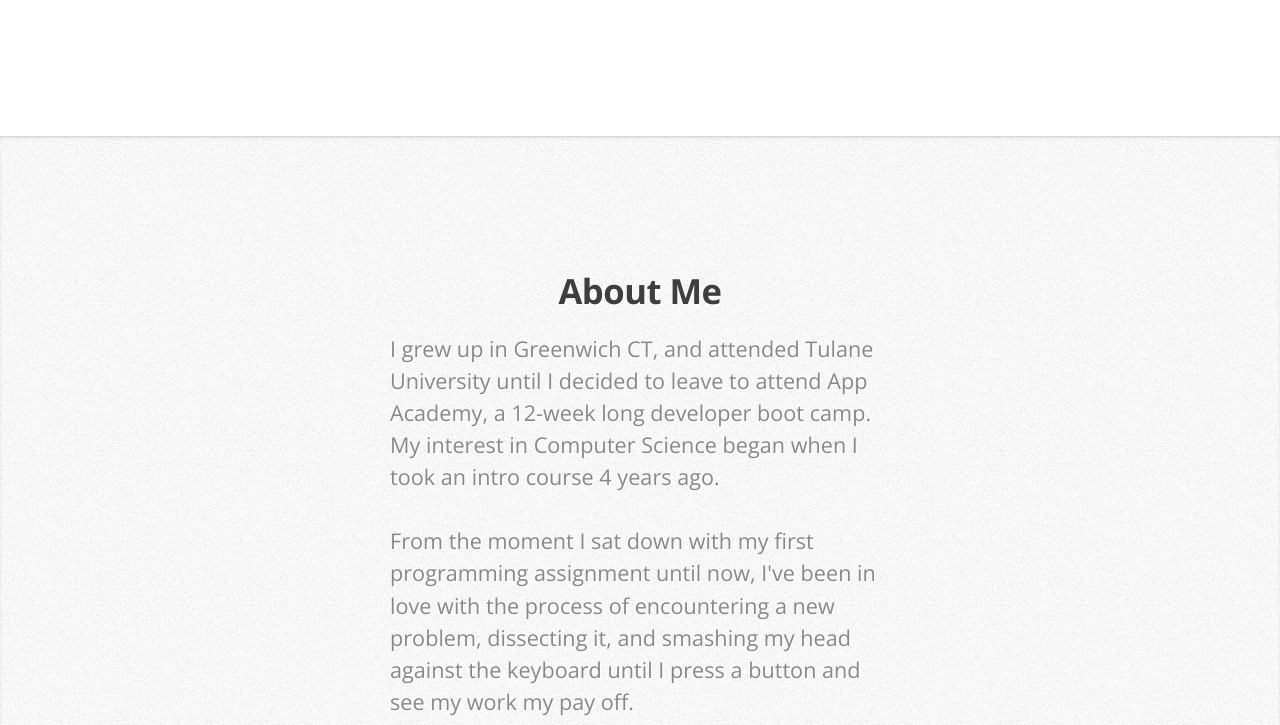
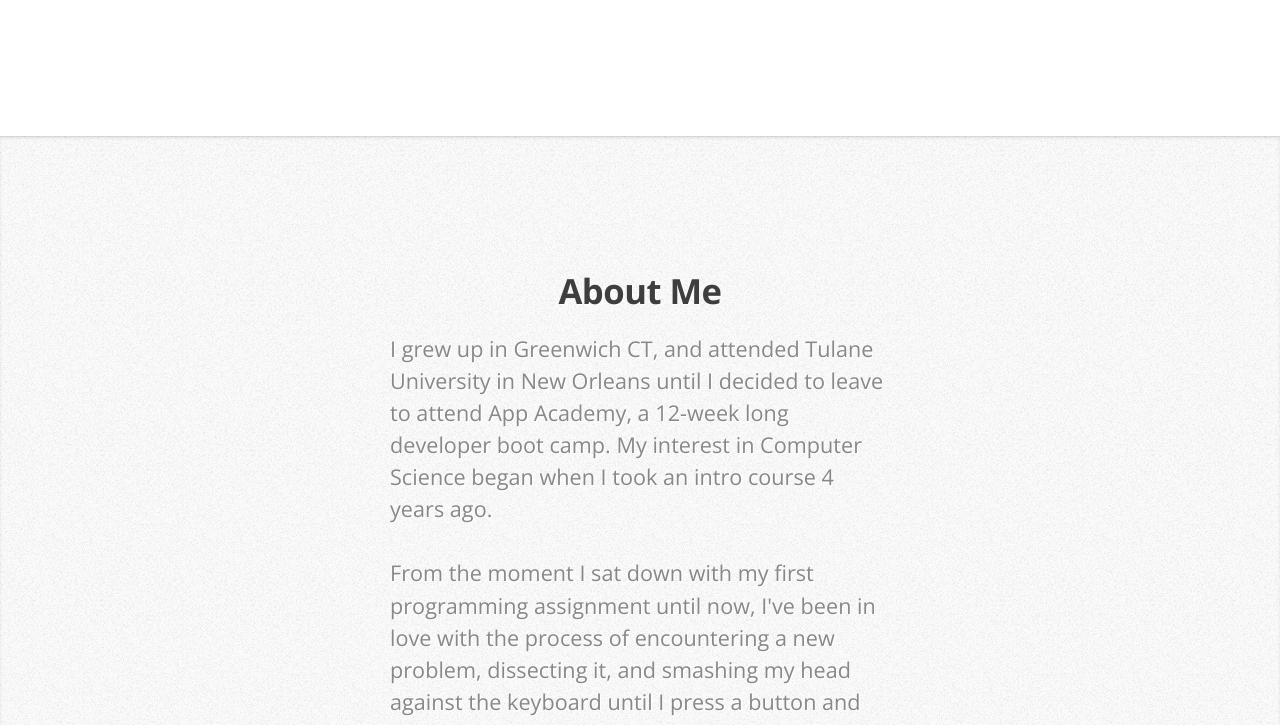
Before and after one commit to wjordan213/wjordan213.github.io, a plain HTML site: page index.html in a window 1280 px wide. Shown: the part 558-1283 px from the top of the page. Drawn offline with nearby package versions, Linux system fonts and the light colour scheme.

Commit message:
Update index.html
Add location of tulane

```diff
--- a/index.html
+++ b/index.html
@@ -51,7 +51,7 @@
 					<header>
 						<h2>About Me</h2>
 						<p>
-							I grew up in Greenwich CT, and attended Tulane University until I decided to leave to attend App Academy, a 12-week long developer boot camp. My interest in Computer Science began when I took an intro course 4 years ago.
+							I grew up in Greenwich CT, and attended Tulane University in New Orleans until I decided to leave to attend App Academy, a 12-week long developer boot camp. My interest in Computer Science began when I took an intro course 4 years ago.
 						</p><br>
 						<p>
               From the moment I sat down with my first programming assignment until now, I've been in love with the process of encountering a new problem, dissecting it, and smashing my head against the keyboard until I press a button and see my work my pay off.
```
